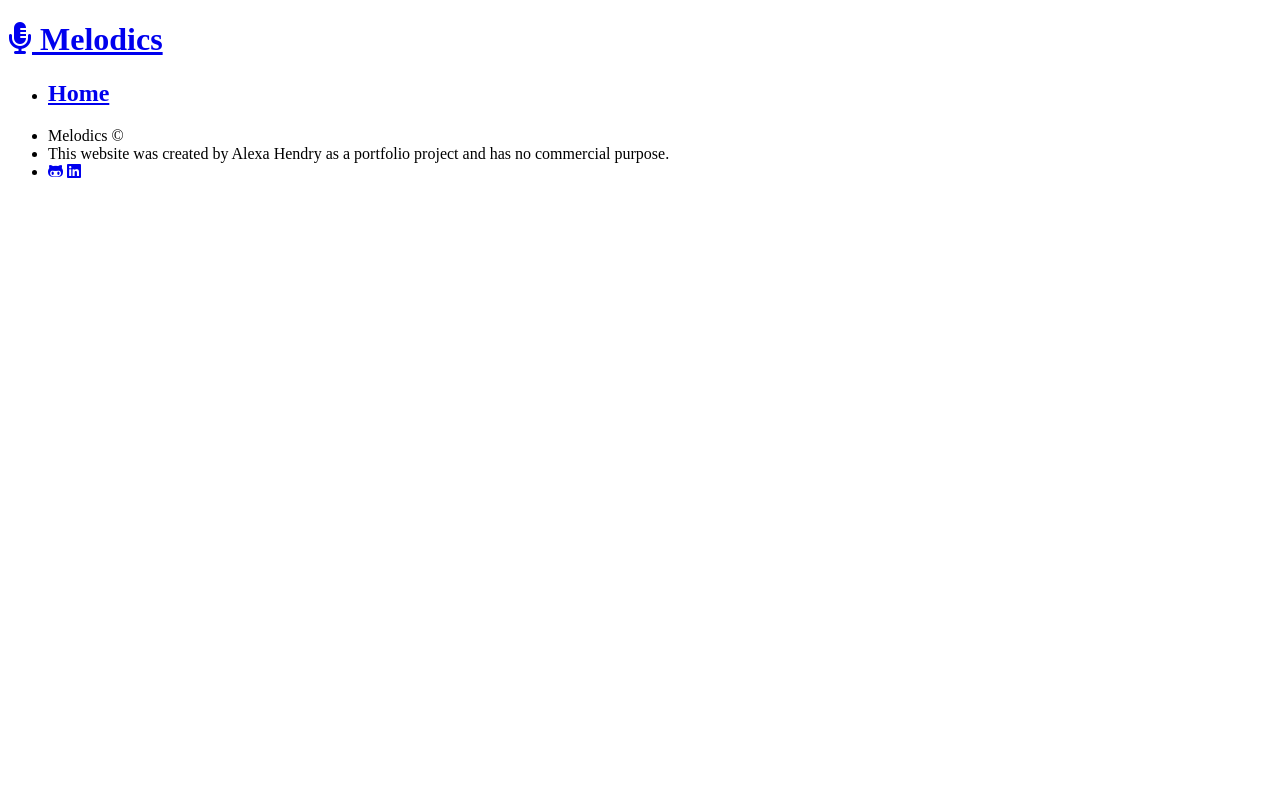
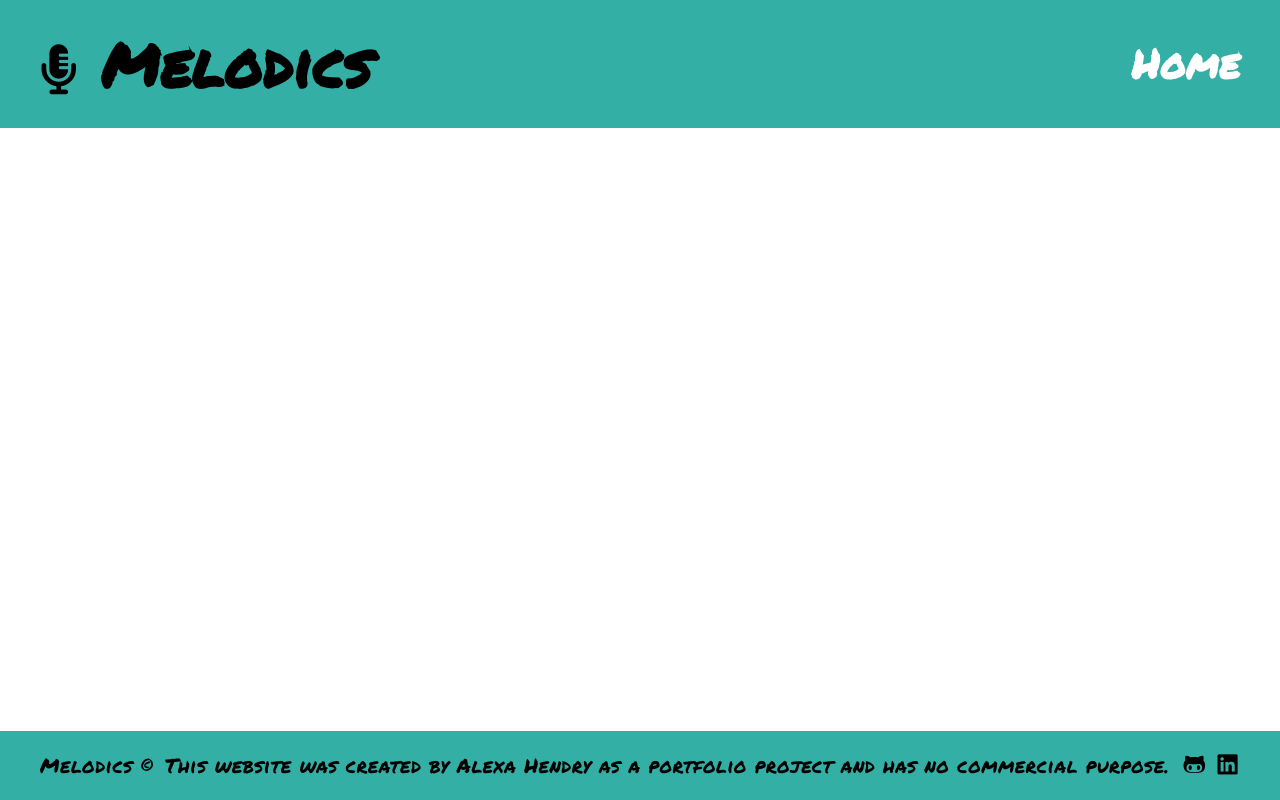
Before and after one commit to AlexaH88/melodics, a Django app: page / in a window 1280 px wide. Run offline with Django 4.2, Linux system fonts and the light colour scheme; data that the repository does not hold is empty; some libraries are stand-ins or nearby versions.

Commit message:
Add base css code, add main google font

```diff
--- a/static/css/style.css
+++ b/static/css/style.css
@@ -0,0 +1,166 @@
+/* google fonts */
+@import url('https://fonts.googleapis.com/css2?family=Permanent+Marker&display=swap');
+
+/* full site styles */
+* {
+    font-size: 10px;
+    margin: 0;
+    padding: 0;
+}
+
+*,
+*::before,
+*::after {
+    box-sizing: border-box;
+}
+
+/* flexbox code taken from Stack Overflow - more details in the README */
+body {
+    height: 100vh;
+    margin: 0;
+    display: flex;
+    flex-direction: column;
+}
+
+header,
+section,
+footer {
+    padding: 2rem 4rem;
+}
+
+/* fonts and colours */
+h1,
+h2 {
+    font-family: 'Permanent Marker', sans-serif;
+}
+
+h1 {
+    font-size: 6rem;
+}
+
+h2 {
+    font-size: 4rem;
+}
+
+body {
+    font-family: 'Permanent Marker', sans-serif;
+    letter-spacing: 0.5px;
+}
+
+li {
+    font-size: 2rem;
+    list-style: none;
+}
+
+ol li {
+    font-size: 1.5rem;
+    text-align: left;
+    padding-left: 0.8rem !important;
+}
+
+i {
+    font-size: 5rem;
+    color: black;
+}
+
+.horizontal-section button {
+    font-size: 2.5rem;
+    font-weight: bold;
+}
+
+.horizontal-section th {
+    font-size: 2.5rem;
+    font-weight: bold;
+}
+
+.horizontal-section td {
+    font-size: 2.5rem;
+}
+
+/* header */
+header {
+    display: flex;
+    justify-content: space-between;
+    align-items: center;
+    background-color: #34afa5;
+    width: 100vw;
+    position: fixed;
+    z-index: +2;
+}
+
+header ul {
+    display: flex;
+    justify-content: space-between;
+    align-items: center;
+}
+
+.nav-list {
+    padding-left: 4rem;
+}
+
+a {
+    text-decoration: none;
+    color: black;
+}
+
+a:hover {
+    color: white;
+}
+
+.nav-active {
+    color: white;
+}
+
+#hamburger-nav {
+    display: none;
+}
+
+/* main page sections */
+#main-page-container {
+    margin-top: 150px;
+    justify-content: center;
+    align-items: center;
+}
+
+section h2 {
+    margin: 2rem 0rem;
+}
+
+section li {
+    margin: 1rem 0rem;
+}
+
+.horizontal-section {
+    display: flex;
+    justify-content: space-around;
+    margin: 5rem 0rem;
+}
+
+.vertical-section {
+    display: flex;
+    flex-direction: column;
+    align-items: center;
+    margin: 5rem 0rem;
+}
+
+/* footer */
+footer {
+    margin-top: auto;
+    background-color: #34afa5;
+}
+
+footer i {
+    color: black;
+    font-size: 2.3rem;
+    padding: 0rem 0.2rem;
+}
+
+footer i:hover {
+    color: white;
+}
+
+footer ul {
+    display: flex;
+    justify-content: space-between;
+    align-items: center;
+}
--- a/templates/index.html
+++ b/templates/index.html
@@ -2,8 +2,9 @@
 
 {% block content %}
 
-<div>
+    <div id="main-page-container">
 
+        <section class="horizontal-section">
             {% for song in song_list %}
 
                 Song Title: {{ song.title }}
@@ -12,6 +13,7 @@
                 Lyrics: {{ song.lyrics }}
 
             {% endfor %}
+        </section>
 
     </div>
 
```
Lines whose indentation alone changed are shown as unchanged.
